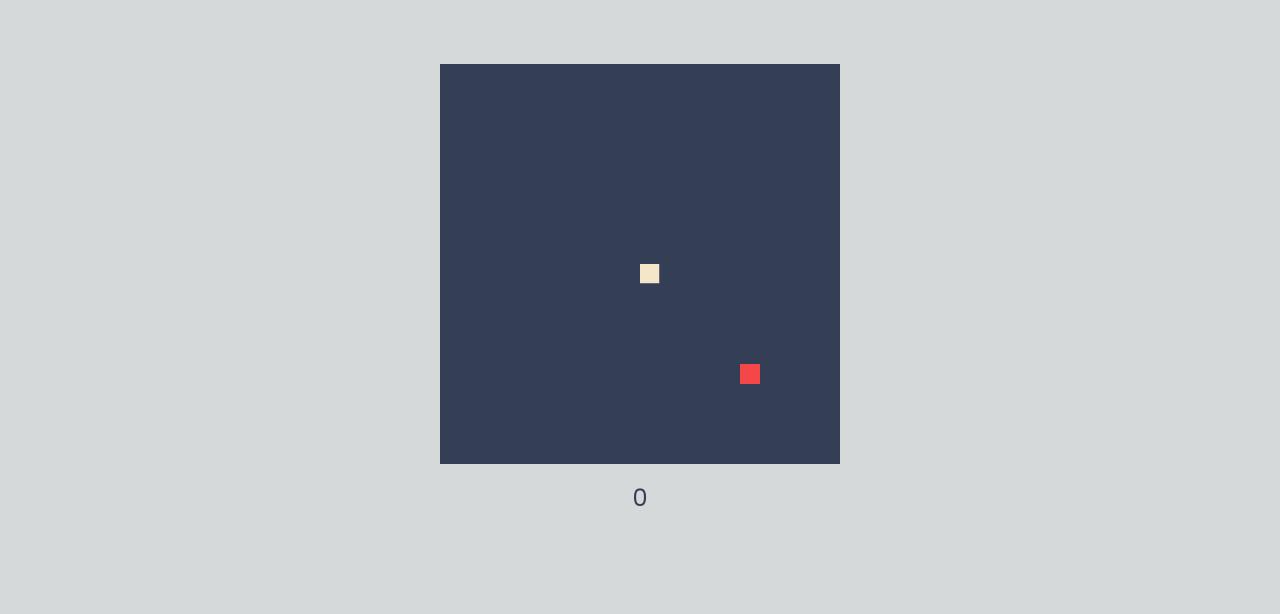
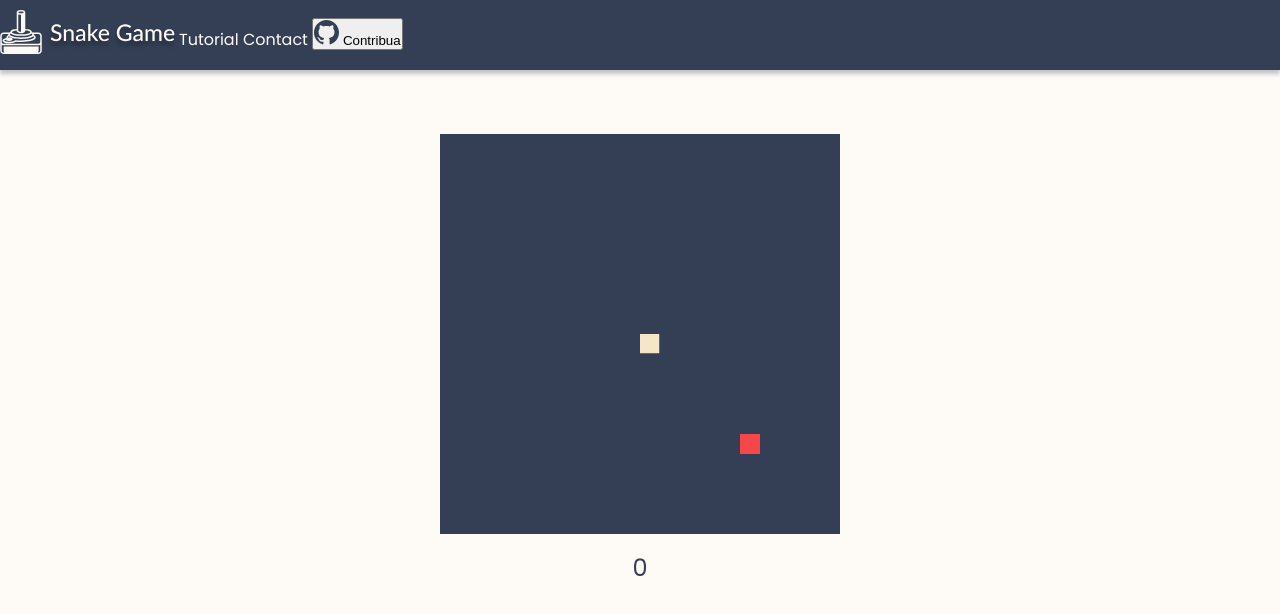
Before and after one commit to RickelmeDias/Snake-Game, a plain HTML site: page index.html in a window 1280 px wide. Drawn offline with Linux system fonts and the light colour scheme.

Commit message:
Header html and css started

```diff
--- a/index.html
+++ b/index.html
@@ -14,15 +14,42 @@
     <title>Snake</title>
 </head>
     <body>
+        <header>
+            <div class="container">
+                <div>
+                    <img src="./assets/images/SnakeGame-logo.svg" alt="Snake Game Logo">
+                </div>
+
+                <nav>
+                    <ul>
+                        <li>
+                            <a href="#">Tutorial</a>
+                        </li>
+
+                        <li>
+                            <a href="#">Contact</a>
+                        </li>
+
+                        <button>
+                                <img src="./assets/images/Github-logo.svg" alt="Github logo">
+                                Contribua
+                        </button>
+
+                    </ul>
+                </nav>
+            </div>
+        </header>
+
+        <main>
             <audio id="sndFood">
-            <source src="./sound/getfood.mp3" type="audio/mp3">
+                <source src="./assets/sound/getfood.mp3" type="audio/mp3">
                 Your browser does not support the audio element.
             </audio>
             <div id="snake_game">
                 <canvas id="game_stage" width="600" height="600"></canvas>
                 <div id="game_score"></div>
             </div>
-
+        </main>
 
         <script src="snake-game.js"></script>
     </body>
--- a/style.css
+++ b/style.css
@@ -1,3 +1,11 @@
+:root {
+    --dark-blue: #343F56;
+    --red: #F54748;
+    --orange: #FB9300;
+    --beige: #F5E6CA;
+    --beige-bg: #FEFBF7;
+}
+
 *{
     margin: 0;
     padding: 0;
@@ -5,7 +13,33 @@
 }
 
 body {
-    background-color: rgb(213, 217, 218);
+    background-color: var(--beige-bg);
+}
+
+header {
+    width: auto;
+    height: 70px;
+    background-color: var(--dark-blue);
+    box-shadow: 0px 4px 4px rgba(52, 63, 86, 0.3);
+
+
+    font-family: 'Poppins';
+    font-style: normal;
+    font-weight: 400;
+
+    display: flex;
+
+    align-items: center;
+    justify-content: space-between;
+
+
+}
+
+.container {
+    max-width: 980px;
+    display: flex;
+    justify-content: center;
+    align-items: center;
 }
 
 canvas {
@@ -18,6 +52,17 @@ canvas {
 }
 
 
+nav li {
+    display: inline;
+    list-style: none;
+}
+
+li a {
+    color: var(--beige-bg);
+    text-decoration: none;
+}
+
+
 #game_score {
     margin-top: 16px;
     text-align: center;
@@ -27,5 +72,5 @@ canvas {
     font-style: normal;
     font-weight: 400;
 
-    color: rgb(52, 63, 86);
+    color: var(--dark-blue);
 }
```
Also changed, not shown: assets/images/Github-logo.svg (added), assets/images/SnakeGame-logo.svg (added), 2 other files. Lines whose indentation alone changed are shown as unchanged.
